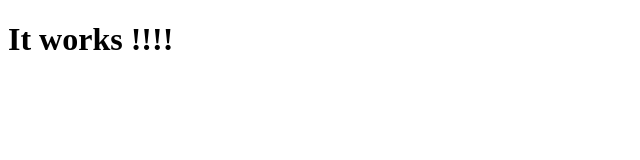
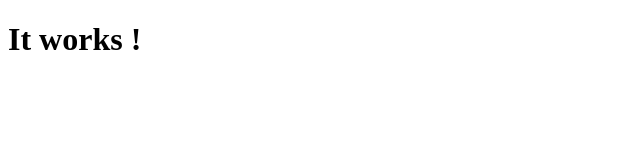
Before and after one commit to danielWongHin/terraform-beginner-bootcamp-2023, a plain HTML site: page public/index.html in a window 1280 px wide. Shown: the full height of the page, 0-640 px from the left. Drawn offline with Linux system fonts and the light colour scheme.

```diff
--- a/public/index.html
+++ b/public/index.html
@@ -6,6 +6,6 @@
     <title>My HTML5 Document</title>
 </head>
 <body>
-    <h1>It works !!!!</h1>
+    <h1>It works !</h1>
 </body>
 </html>
```
Also changed, not shown: 4 other files.
